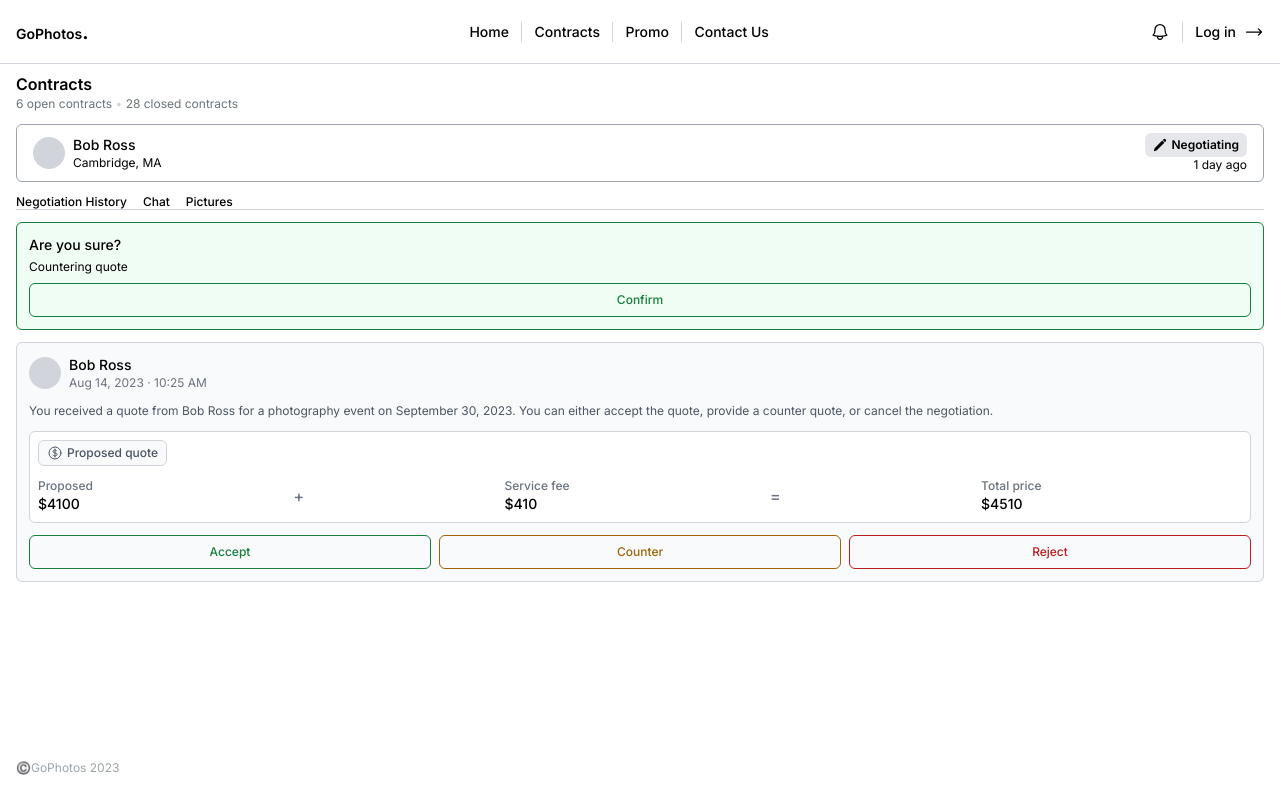
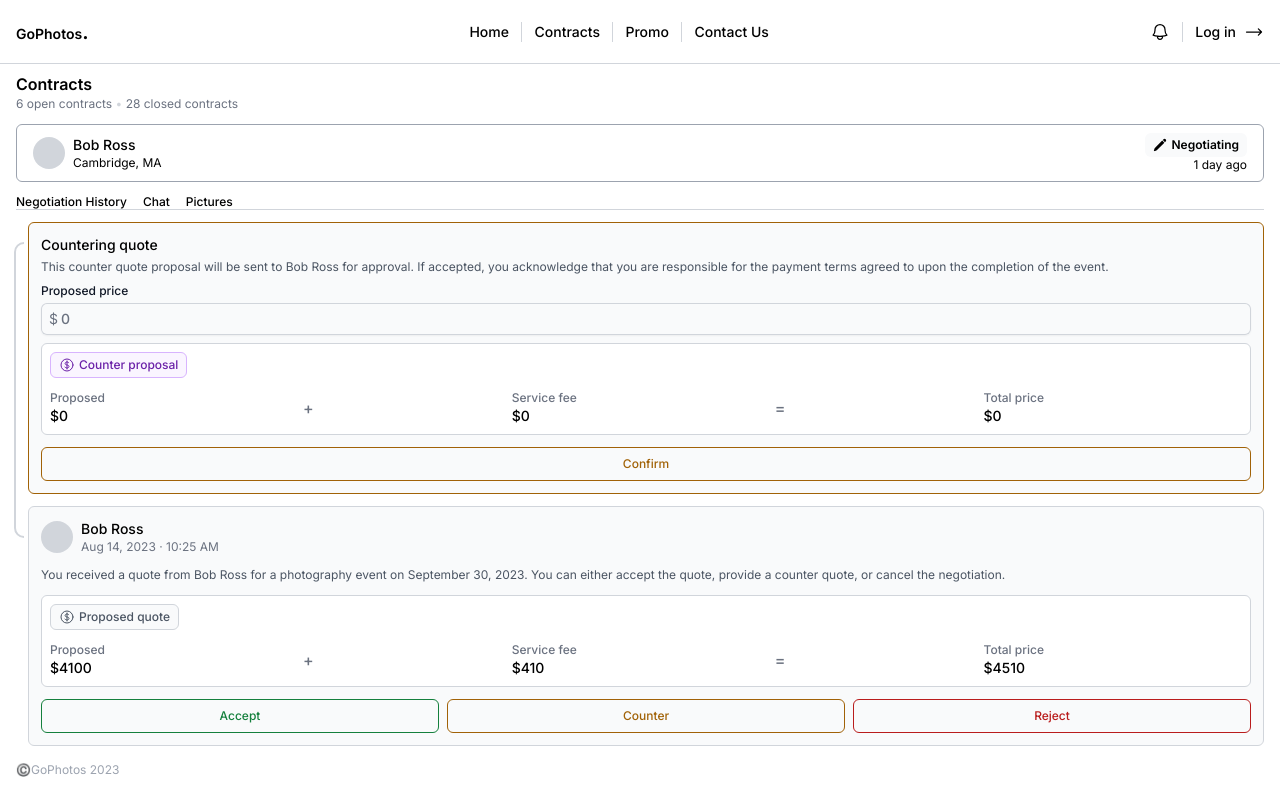
Before and after one commit to Hacker-007/gophotos, a Next.js app: page /contracts/negotiations in a window 1280 px wide. Built offline with nearby package versions, Linux system fonts and the light colour scheme.

Commit message:
added basic structure for counter proposal panel

```diff
--- a/app/contracts/negotiations/AcceptQuotePanel.tsx
+++ b/app/contracts/negotiations/AcceptQuotePanel.tsx
@@ -8,16 +8,16 @@ export default function AcceptQuotePanel() {
 	}
 
 	return (
-		<div className="rounded-md border border-green-700 bg-green-50 p-3">
+		<div className="rounded-md border border-green-700 bg-gray-50 p-3">
 			<h3 className="text-sm font-medium">Are you sure?</h3>
-			<p className="mt-1 text-xs">
+			<p className="mt-1 text-xs text-gray-600">
 				Accepting the quote acknowledges that you are responsible for
 				the full payment of $4510 following the completion of the event.
 			</p>
 			<LoadingButton
 				handleClick={acceptQuote}
 				color="green"
-				className="mt-2 w-full justify-center border border-green-700 p-2 text-xs text-green-700 hover:bg-green-100"
+				className="mt-3 w-full justify-center border border-green-700 p-2 text-xs text-green-700 hover:bg-gray-100"
 			>
 				Confirm
 			</LoadingButton>
--- a/app/contracts/negotiations/CounterQuotePanel.tsx
+++ b/app/contracts/negotiations/CounterQuotePanel.tsx
@@ -1,5 +1,9 @@
 'use client'
 
+import { CurrencyDollarIcon } from '@heroicons/react/24/outline'
+
+import Input from '@/components/Input'
+import Pill from '@/components/Pill'
 import LoadingButton from '@/components/LoadingButton'
 
 export default function CounterQuotePanel() {
@@ -8,15 +12,59 @@ export default function CounterQuotePanel() {
 	}
 
 	return (
-		<div className="rounded-md border border-green-700 bg-green-50 p-3">
-			<h3 className="text-sm font-medium">Are you sure?</h3>
-			<p className="mt-1 text-xs">
-				Countering quote
+		<div className="rounded-md border border-yellow-700 bg-gray-50 p-3">
+			<h3 className="text-sm font-medium">Countering quote</h3>
+			<p className="mt-1 text-xs text-gray-600">
+				This counter quote proposal will be sent to Bob Ross for
+				approval. If accepted, you acknowledge that you are responsible
+				for the payment terms agreed to upon the completion of the
+				event.
 			</p>
+			<Input
+				className="mt-1"
+				label="Proposed price"
+				name="price"
+				icon={<span>$</span>}
+				padding="pl-5"
+				placeholder="0"
+			/>
+			<div className="mt-2 space-y-3 rounded-md border border-gray-300 bg-white p-2">
+				<Pill
+					className="w-min whitespace-nowrap border border-purple-300 bg-purple-50 px-2 py-1 text-xs font-medium"
+					color="purple"
+					leftIcon={
+						<CurrencyDollarIcon className="h-4 w-4" />
+					}
+				>
+					Counter proposal
+				</Pill>
+				<div className="grid items-center">
+					<div className="col-start-1">
+						<h3 className="text-xs font-medium text-gray-500">
+							Proposed
+						</h3>
+						<p className="text-sm font-medium">$0</p>
+					</div>
+					<p className="col-start-2 font-medium text-gray-500"> + </p>
+					<div className="col-start-3">
+						<h3 className="text-xs font-medium text-gray-500">
+							Service fee
+						</h3>
+						<p className="text-sm font-medium">$0</p>
+					</div>
+					<p className="col-start-4 font-medium text-gray-500"> = </p>
+					<div className="col-start-5">
+						<h3 className="text-xs font-medium text-gray-500">
+							Total price
+						</h3>
+						<p className="text-sm font-medium">$0</p>
+					</div>
+				</div>
+			</div>
 			<LoadingButton
 				handleClick={counterQuote}
-				color="green"
-				className="mt-2 w-full justify-center border border-green-700 p-2 text-xs text-green-700 hover:bg-green-100"
+				color="yellow"
+				className="mt-3 w-full justify-center border border-yellow-700 p-2 text-xs text-yellow-700 hover:bg-gray-100"
 			>
 				Confirm
 			</LoadingButton>
--- a/app/contracts/negotiations/ProposalCard.tsx
+++ b/app/contracts/negotiations/ProposalCard.tsx
@@ -1,8 +1,4 @@
-'use client'
-
 import { CurrencyDollarIcon } from '@heroicons/react/24/outline'
-
-import { LayoutGroup, motion } from 'framer-motion'
 
 import { Tabs, TabsContent, TabsList, TabsTrigger } from '@/components/Tabs'
 
@@ -15,33 +11,28 @@ import CounterQuotePanel from './CounterQuotePanel'
 export default function ProposalCard() {
 	return (
 		<Tabs defaultValue="counter-proposal">
-			<LayoutGroup>
-				<TabsContent asChild value="accept-proposal">
-					<motion.div layout>
+			<div className="relative">
+				<div className="absolute left-0 top-5 -z-10 -ml-0.5 h-[calc(100%+1.5rem)] w-5 rounded-xl border-2 border-gray-300">
+					<div className="absolute left-1/2 top-0 h-[calc(100%+1.5rem)] w-2.5 -translate-y-2 rounded-xl border-2 border-transparent bg-white" />
+				</div>
+				<div className="ml-3">
+					<TabsContent value="accept-proposal">
 						<AcceptQuotePanel />
-					</motion.div>
 					</TabsContent>
-				<TabsContent asChild value="counter-proposal">
-					<motion.div layout>
+					<TabsContent value="counter-proposal">
 						<CounterQuotePanel />
-					</motion.div>
 					</TabsContent>
-				<TabsContent asChild value="reject-proposal">
-					<motion.div layout>
+					<TabsContent value="reject-proposal">
 						<RejectQuotePanel />
-					</motion.div>
 					</TabsContent>
-				<motion.div
-					layout
-					className="mt-3 space-y-3 rounded-md border border-gray-300 bg-gray-50 p-3"
-				>
+				</div>
+			</div>
+			<div className="ml-3 mt-3 space-y-3 rounded-md border border-gray-300 bg-gray-50 p-3">
 				<div className="flex items-center justify-between">
 					<div className="flex items-center gap-x-2">
 						<AccountCircle />
 						<div className="flex flex-col">
-								<h3 className="text-sm font-medium">
-									Bob Ross
-								</h3>
+							<h3 className="text-sm font-medium">Bob Ross</h3>
 							<p className="text-xs text-gray-500">
 								Aug 14, 2023 <span>&middot;</span> 10:25 AM
 							</p>
@@ -49,10 +40,9 @@ export default function ProposalCard() {
 					</div>
 				</div>
 				<p className="text-xs text-gray-600">
-						You received a quote from Bob Ross for a photography
-						event on September 30, 2023. You can either accept the
-						quote, provide a counter quote, or cancel the
-						negotiation.
+					You received a quote from Bob Ross for a photography event
+					on September 30, 2023. You can either accept the quote,
+					provide a counter quote, or cancel the negotiation.
 				</p>
 				<div className="space-y-3 rounded-md border border-gray-300 bg-white p-2">
 					<Pill
@@ -115,8 +105,7 @@ export default function ProposalCard() {
 						</TabsTrigger>
 					</div>
 				</TabsList>
-				</motion.div>
-			</LayoutGroup>
+			</div>
 		</Tabs>
 	)
 }
--- a/app/contracts/negotiations/RejectQuotePanel.tsx
+++ b/app/contracts/negotiations/RejectQuotePanel.tsx
@@ -8,9 +8,9 @@ export default function RejectQuotePanel() {
 	}
 
 	return (
-		<div className="rounded-md border border-red-700 bg-red-50 p-3">
+		<div className="rounded-md border border-red-700 bg-gray-50 p-3">
 			<h3 className="text-sm font-medium">Are you sure?</h3>
-			<p className="mt-1 text-xs">
+			<p className="mt-1 text-xs text-gray-600">
 				Rejecting the quote will cancel the contract and prevent any
 				further communication with this photographer regarding this
 				particular event.
@@ -18,7 +18,7 @@ export default function RejectQuotePanel() {
 			<LoadingButton
 				handleClick={rejectQuote}
 				color="red"
-				className="mt-2 w-full justify-center border border-red-700 p-2 text-xs text-red-700 hover:bg-red-100"
+				className="mt-3 w-full justify-center border border-red-700 p-2 text-xs text-red-700 hover:bg-gray-100"
 			>
 				Confirm
 			</LoadingButton>
--- a/app/page.tsx
+++ b/app/page.tsx
@@ -2,15 +2,43 @@ import BadgeGroup from '@/components/BadgeGroup'
 import Input from '@/components/Input'
 
 import PortfolioPreview from './PortfolioPreview'
+import { MagnifyingGlassIcon } from '@heroicons/react/24/outline'
 
 export default function Home() {
 	return (
 		<main>
 			<div className="w-full overflow-hidden">
 				<div className="grid w-full grid-cols-[repeat(auto-fit,minmax(224px,1fr))] gap-3">
-					<Input label="Location" name="location" />
-					<Input label="Price" name="price" />
-					<Input label="Date and time" name="time" />
+					<Input
+						icon={
+							<MagnifyingGlassIcon
+								strokeWidth={2}
+								className="h-4 w-4"
+							/>
+						}
+						label="Location"
+						name="location"
+					/>
+					<Input
+						icon={
+							<MagnifyingGlassIcon
+								strokeWidth={2}
+								className="h-4 w-4"
+							/>
+						}
+						label="Price"
+						name="price"
+					/>
+					<Input
+						icon={
+							<MagnifyingGlassIcon
+								strokeWidth={2}
+								className="h-4 w-4"
+							/>
+						}
+						label="Date and time"
+						name="time"
+					/>
 				</div>
 				<BadgeGroup
 					className="mt-4 flex space-x-3 overflow-x-auto"
--- a/components/Input.tsx
+++ b/components/Input.tsx
@@ -1,16 +1,27 @@
 'use client'
 
-import { MagnifyingGlassIcon } from '@heroicons/react/24/outline'
-import { useId } from 'react'
+import classNames from '@/utils/classnames'
+import { ReactNode, useId } from 'react'
 
 type InputProps = {
-    label: string
-    name: string
-    className?: string
+	label: string
+	name: string
+	icon: ReactNode
+	placeholder?: string
+	padding?: string
+	className?: string
 }
 
-export default function Input({ label, name, className }: InputProps) {
-    const id = useId()
+export default function Input({
+	label,
+	name,
+	icon,
+	placeholder,
+	padding,
+	className,
+}: InputProps) {
+	const id = useId()
+	const paddingClassName = padding ?? 'pl-7'
 	return (
 		<div className={className}>
 			<label
@@ -21,14 +32,14 @@ export default function Input({ label, name, className }: InputProps) {
 			</label>
 			<div className="relative rounded-md shadow-sm">
 				<div className="pointer-events-none absolute inset-y-0 left-0 flex items-center pl-2 text-sm text-gray-500">
-					<MagnifyingGlassIcon strokeWidth={2} className="h-4 w-4" />
+					{icon}
 				</div>
 				<input
 					type="text"
 					name={name}
 					id={id}
-					className="block w-full h-8 rounded-md border-0 bg-gray-50 px-7 py-1.5 text-gray-900 ring-1 ring-inset ring-gray-300 focus:ring-2 focus:ring-inset focus:ring-black text-sm font-semibold"
-					placeholder=""
+					className={classNames("block h-8 w-full rounded-md border-0 bg-gray-50 pt-1.5 text-sm font-medium text-gray-900 ring-1 ring-inset ring-gray-300 focus:ring-2 focus:ring-inset focus:ring-black", paddingClassName)}
+					placeholder={placeholder}
 				/>
 			</div>
 		</div>
--- a/components/Loader.tsx
+++ b/components/Loader.tsx
@@ -4,6 +4,7 @@ import { AnimatePresence, motion } from 'framer-motion'
 const colorClasses = {
 	black: 'border-black',
 	green: 'border-green-700',
+	yellow: 'border-yellow-700',
 	red: 'border-red-700',
 }
 
--- a/components/Pill.tsx
+++ b/components/Pill.tsx
@@ -4,7 +4,7 @@ import { ReactNode } from 'react'
 
 const colorClasses = {
 	gray: {
-		className: 'bg-gray-200',
+		className: 'bg-gray-50',
 	},
 	green: {
 		className: 'bg-green-100 text-green-800',
@@ -12,6 +12,9 @@ const colorClasses = {
 	red: {
 		className: 'bg-red-200 text-red-800',
 	},
+	purple: {
+		className: 'bg-purple-50 text-purple-800'
+	}
 }
 
 type PillProps = {
```
Lines whose indentation alone changed are shown as unchanged.
